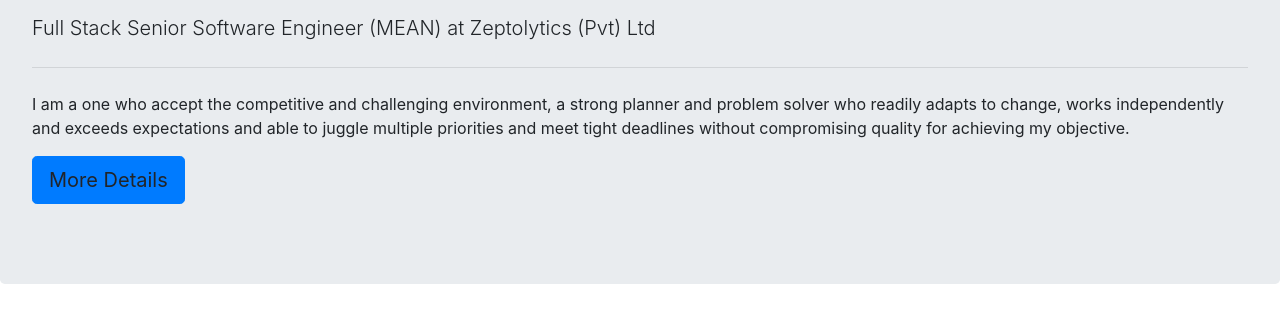
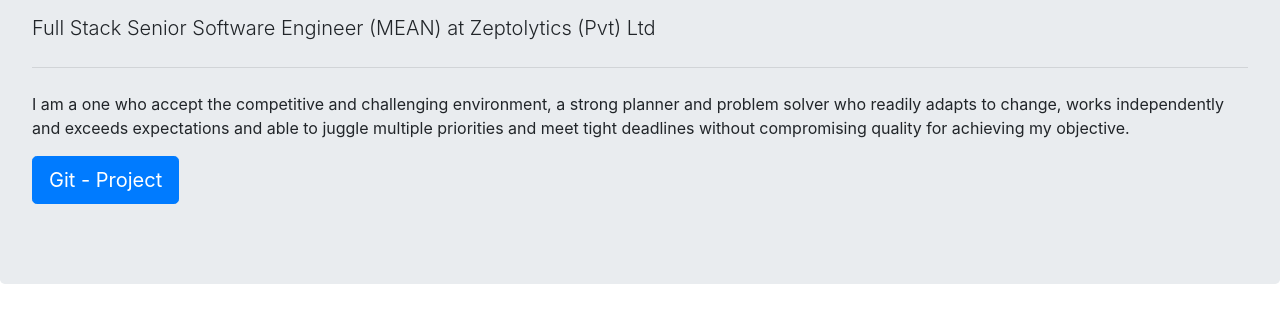
Before and after one commit to jdamilasp/jdamilasp.github.io, a plain HTML site: page index.html in a window 1280 px wide. Shown: the part 172-494 px from the top of the page. Drawn offline with nearby package versions, Linux system fonts and the light colour scheme.

Commit message:
Add Git Url

```diff
--- a/index.html
+++ b/index.html
@@ -14,7 +14,7 @@
     <hr class="my-4">
     <p>I am a one who accept the competitive and challenging environment, a strong planner and problem solver who readily adapts to change, works independently and exceeds expectations and able to juggle multiple priorities and meet tight deadlines without compromising quality for achieving my objective.</p>
     <p class="lead">
-        <a class="btn btn-primary btn-lg" role="button">More Details</a>
+        <a class="btn btn-primary btn-lg" role="button" target="_blank" href="https://github.com/jdamilasp">Git - Project</a>
     </p>
 </div>
 
```
